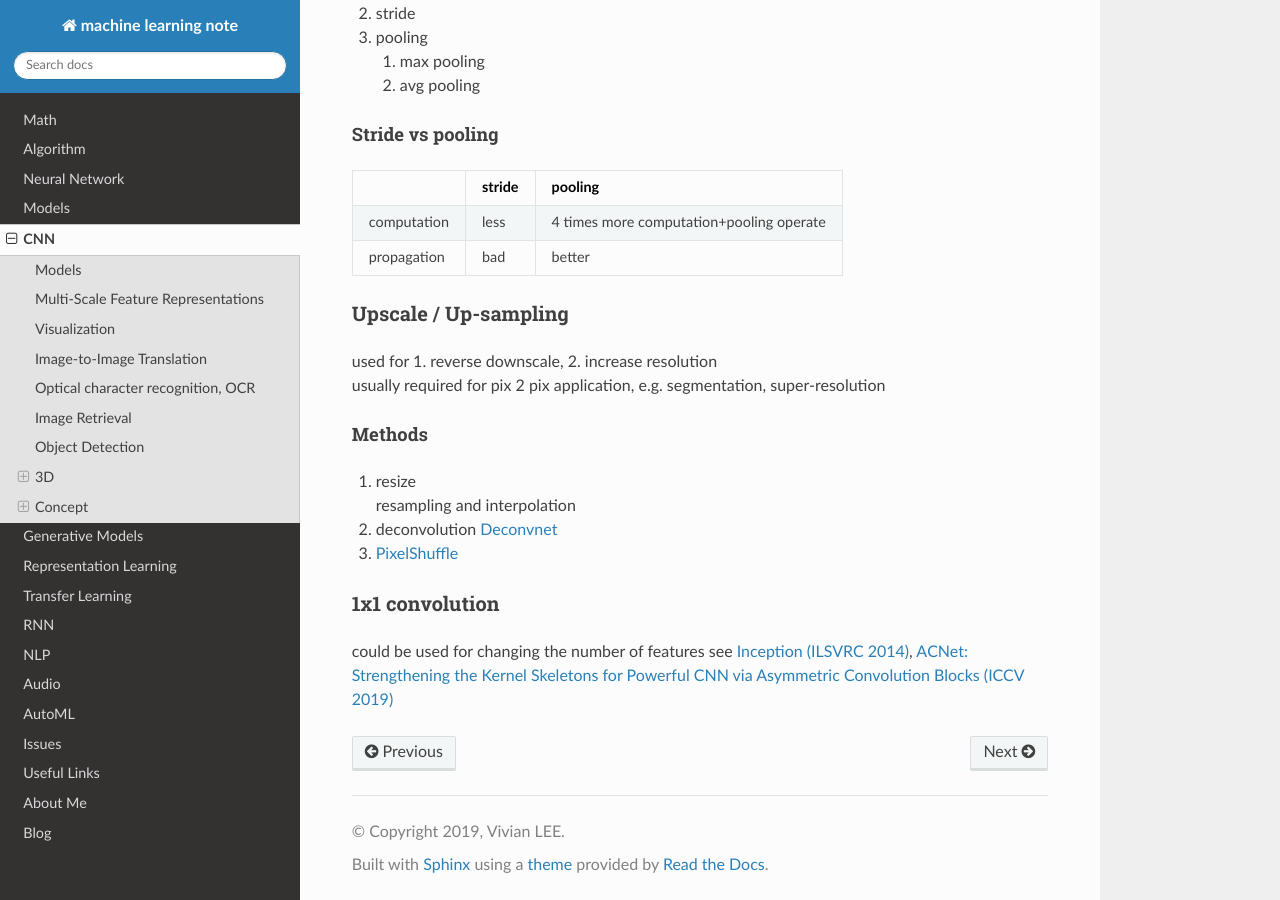
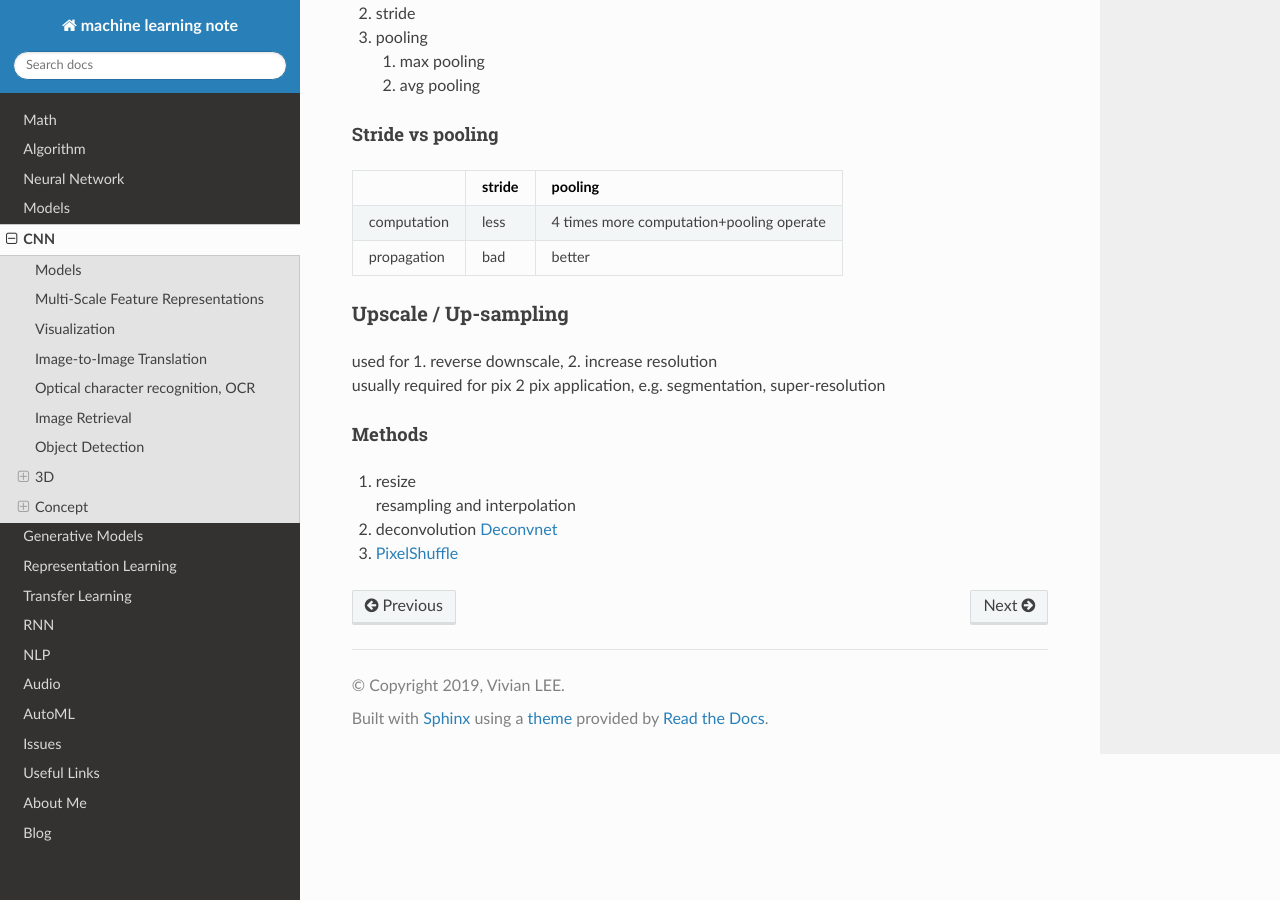
Before and after one commit to vlee-harmonicinc/machine-learning-note, a Sphinx documentation site: the page built from source/CNN/index.md, in a window 1280 px wide and 900 px high, scrolled down 2669 px. Built offline with Sphinx 7.4.7 and the Read the Docs theme 2.0.0, drawn with Linux system fonts in a browser that asks for light colours; some of the changed text lies outside the part shown.

Commit message:
seperate inception and DCN, ROI minor change

```diff
--- a/source/CNN/index.md
+++ b/source/CNN/index.md
@@ -16,7 +16,7 @@
 ![](img/image_convolution.png)
 ### Weighting Sharing
 ### Receptive Field
-[VGG](#vgg-iclr-2014)
+[VGG](models.html#vgg-iclr-2014)
 ### Pooling
 1. downscale
 1. small translation-invariance
@@ -40,11 +40,6 @@
 usually required for pix 2 pix application, e.g. segmentation, super-resolution
 ###### Methods
 1. resize
-resampling and interpolation
-2. deconvolution [Deconvnet](models.html#deconvolution)
-4. [PixelShuffle](#pixelshuffle-cvpr-2016)
-
-### 1x1 convolution
-could be used for changing the number of features
-see [Inception (ILSVRC 2014)](#inception-ilsvrc-2014),
-[ACNet: Strengthening the Kernel Skeletons for Powerful CNN via Asymmetric Convolution Blocks (ICCV 2019)](https://arxiv.org/abs/1908.03930)
+    resampling and interpolation
+1. deconvolution [Deconvnet](models.html#deconvolution)
+1. [PixelShuffle](models.html#pixelshuffle-cvpr-2016)
```
Also changed, not shown: source/CNN/inception.md (added, +25 -0 lines), source/CNN/models.md (+31 -28 lines), source/CNN/object_detection/object_detection.md (+2 -2 lines).
